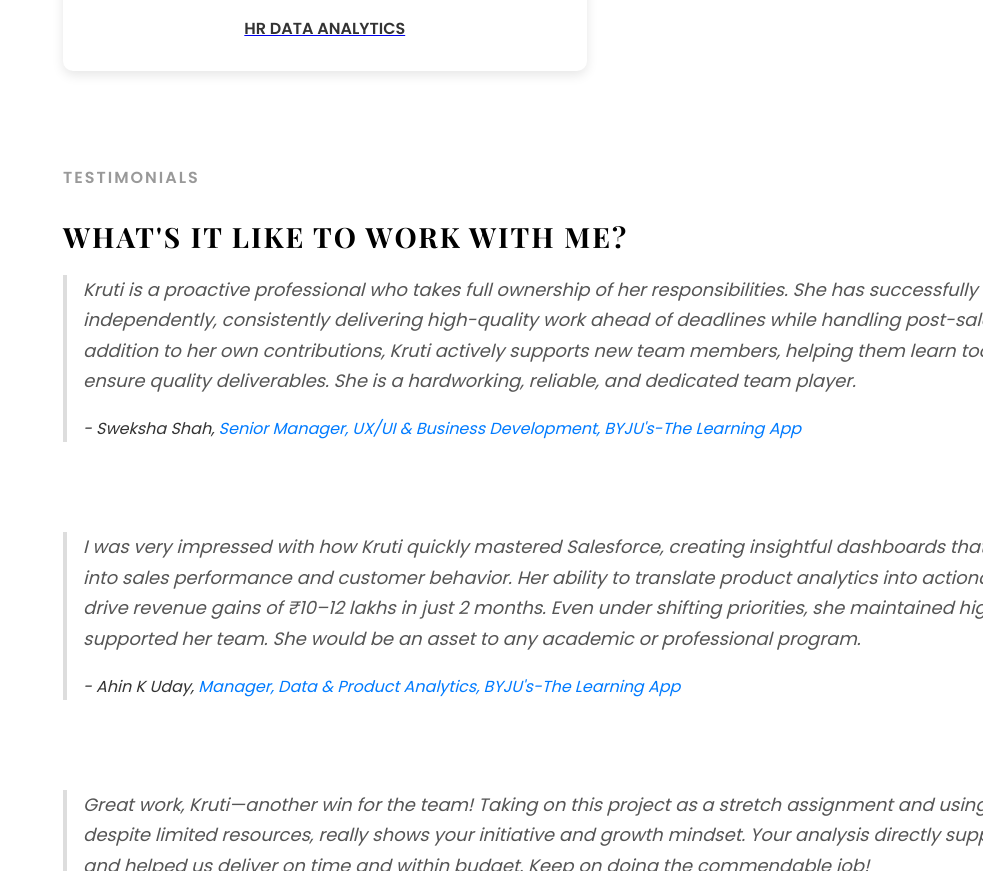
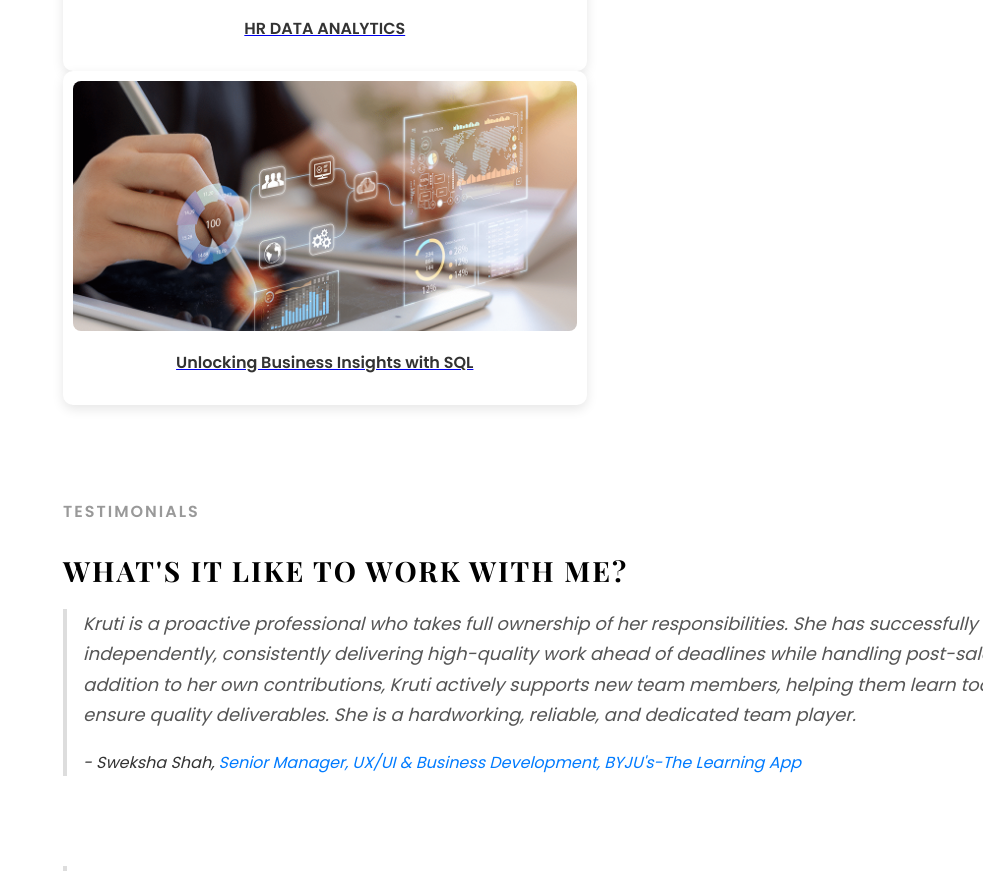
Before and after one commit to kruti95/kruti95.github.io, a plain HTML site: page index.html in a window 1280 px wide. Shown: the part 2347-3218 px from the top of the page, without its empty margins (297-1280 px from the left). Drawn offline with nearby package versions, Linux system fonts and the light colour scheme; a script that the page names is missing.

Commit message:
index.html

```diff
--- a/index.html
+++ b/index.html
@@ -97,6 +97,14 @@
                     <a href="https://medium.com/@raykruti95/hr-data-analytics-dc4f9025bc71" target="_blank">
                         <img src="images/HR.jpg" alt="Project 2">
                         <div class="caption">HR DATA ANALYTICS</div>
+                    </a>
+                </div>
+
+                <!----3rd Project---->
+                <div class="portfolio-item">
+                    <a href="https://medium.com/@raykruti95/unlocking-business-insights-with-sql-335ce8d9cf5c">
+                        <img src="images/SQL-server.png" alt="Project 3">
+                        <div class="caption">Unlocking Business Insights with SQL</div>
                     </a>
                 </div>
 
```
